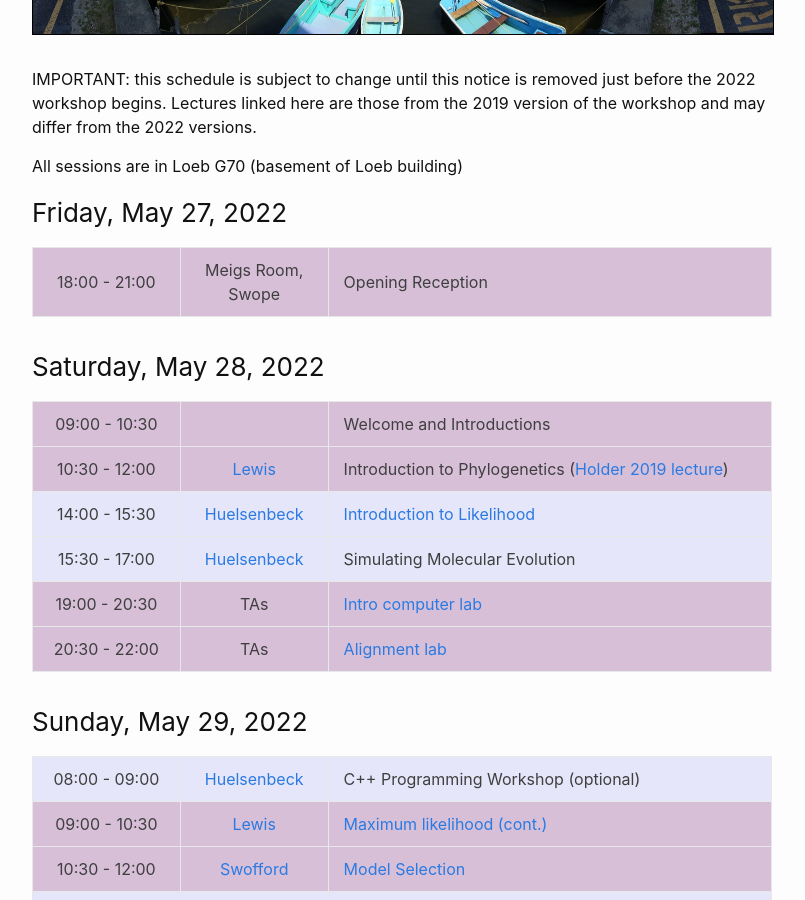
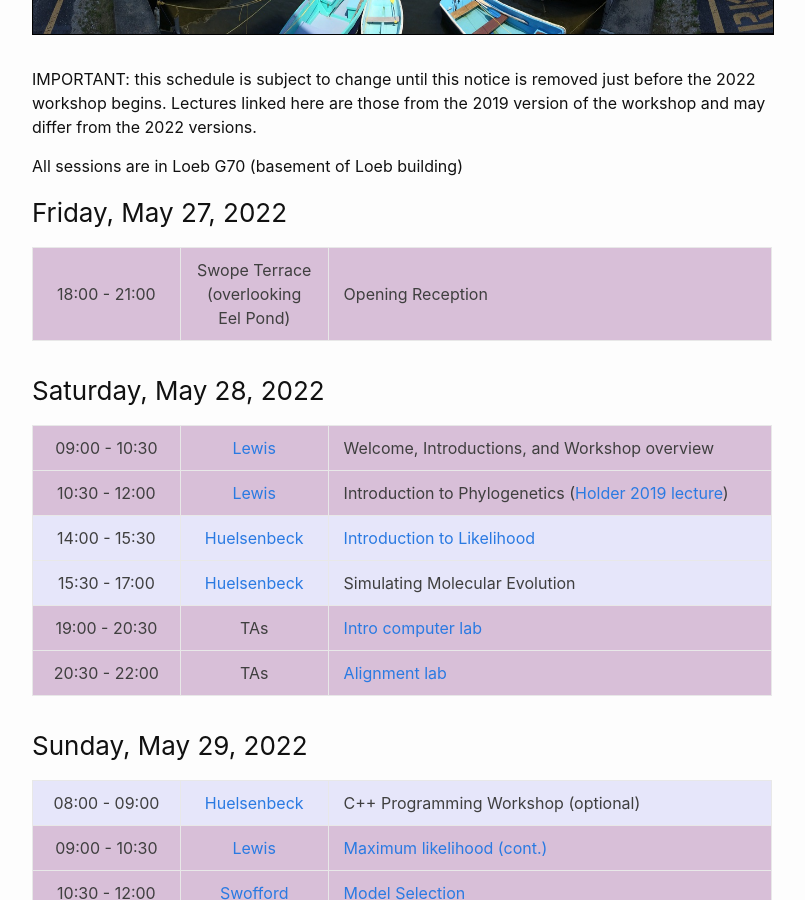
Before and after one commit to molevolworkshop/molevolworkshop.github.io, a Jekyll site: the page built from schedule.md, in a window 1280 px wide and 900 px high, scrolled down 381 px. Shown: the whole window, without its empty margins (238-1043 px from the left). Built offline with Jekyll 4.4.1, drawn with Linux system fonts in a browser that asks for light colours.

Commit message:
updating schedule to correct first day locations and topics

```diff
--- a/schedule.md
+++ b/schedule.md
@@ -14,13 +14,13 @@ All sessions are in Loeb G70 (basement of Loeb building)
 ### Friday, May 27, 2022
 
 ---------------|--------------------------------------|-----------------------------------
- 18:00 - 21:00 |  Meigs Room, Swope                   | Opening Reception
+ 18:00 - 21:00 | Swope Terrace (overlooking Eel Pond) | Opening Reception
 {:.daily-schedule-std}
 
 ### Saturday, May 28, 2022
 
 ---------------|--------------------------------------|-----------------------------------
- 09:00 - 10:30 |                                      | Welcome and Introductions
+ 09:00 - 10:30 | [Lewis](/faculty-lewis/)             | Welcome, Introductions, and Workshop overview
  10:30 - 12:00 | [Lewis](/faculty-lewis/)             | Introduction to Phylogenetics ([Holder 2019 lecture]({{ site.baseurl }}/faculty/holder/pdf/Holder_phylo_intro_and_msa-opt.pdf))
  14:00 - 15:30 | [Huelsenbeck](/faculty-huelsenbeck/) | [Introduction to Likelihood]({{ site.baseurl }}/faculty/huelsenbeck/pdf/WoodsHole2012_1-opt.pdf)
  15:30 - 17:00 | [Huelsenbeck](/faculty-huelsenbeck/) | Simulating Molecular Evolution
```
